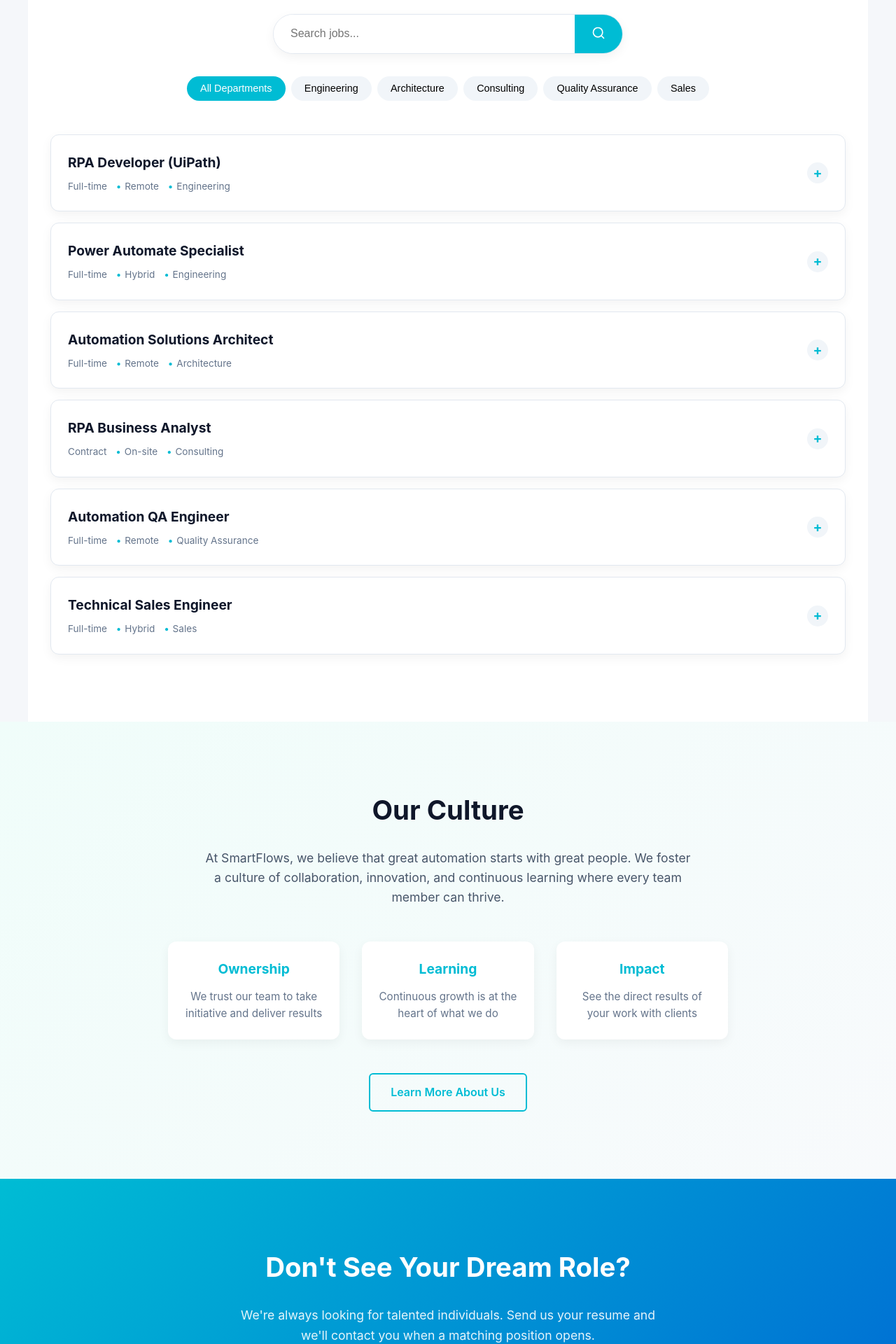
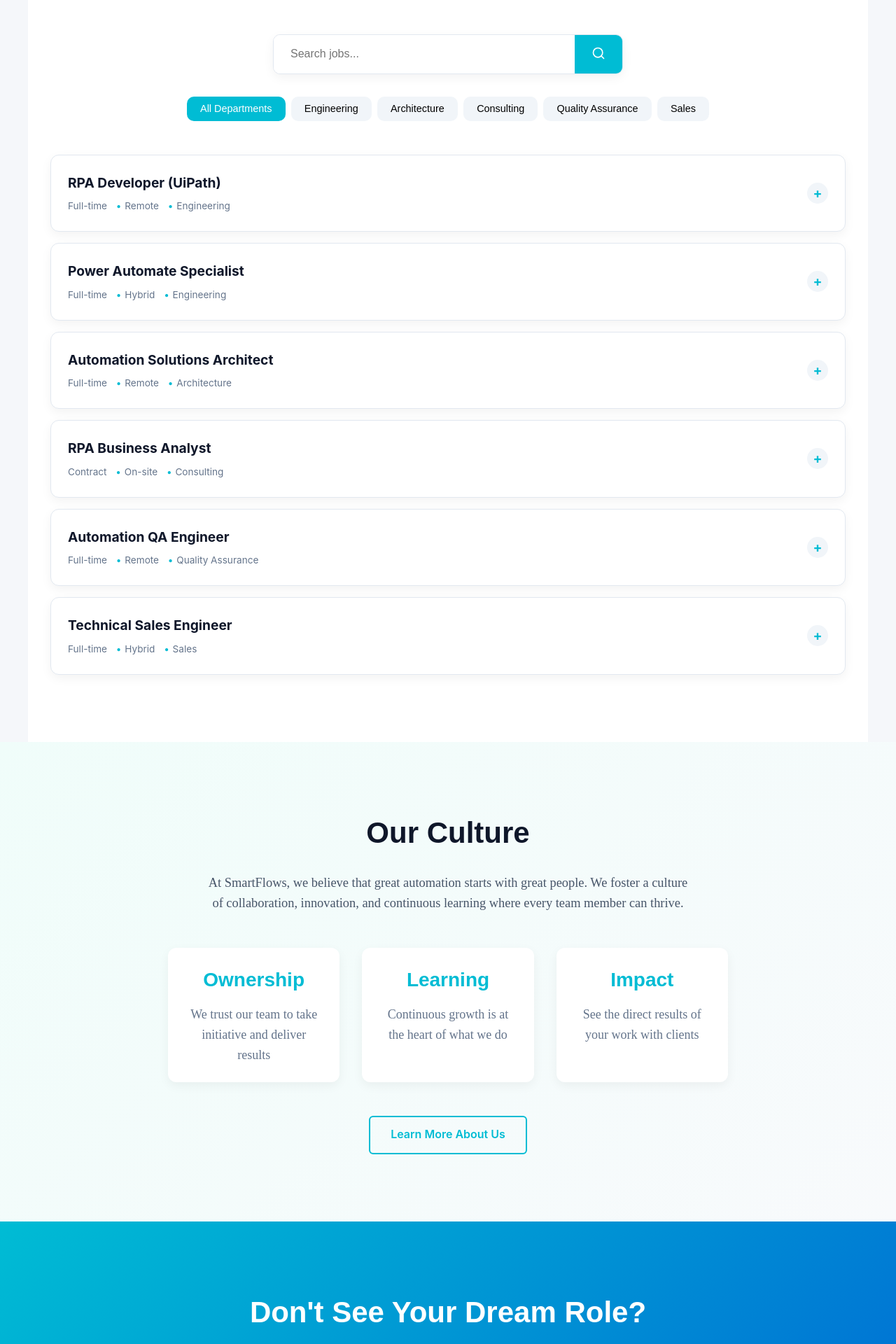
Before and after one commit to Shauryaraje7/SMART-FLOWS, a React (Vite) app: page /careerpage in a window 1280 px wide. Shown: the part 1520-3440 px from the top of the page at 70% size. Built offline with nearby package versions, Linux system fonts and the light colour scheme.

Commit message:
version 12.0.5

```diff
--- a/src/components/Pages/AboutusPage.jsx
+++ b/src/components/Pages/AboutusPage.jsx
@@ -240,7 +240,7 @@ const AboutPage = () => {
               <div className="aboutpage-team-stat-label">Industries Served</div>
             </div>
           </div>
-          <Link to="/team" className="aboutpage-btn-outline">Meet Our Team</Link>
+
         </div>
       </section>
 
--- a/src/components/Pages/Blogs.jsx
+++ b/src/components/Pages/Blogs.jsx
@@ -159,8 +159,8 @@ const BlogsPage = () => {
       {/* Blog Hero Section */}
       <section className="blogsHero">
         <div className="heroContent">
-          <h1>Automation Insights & Trends</h1>
-          <p>Expert perspectives on robotic process automation, AI integration, and digital transformation</p>
+          <h1 className='Allh1 headings'  >Automation Insights & Trends</h1>
+          <p className='AllP headingpara'   >Expert perspectives on robotic process automation, AI integration, and digital transformation</p>
           <div className="searchBar">
             <input
               type="text"
--- a/src/components/Pages/CareerPage.jsx
+++ b/src/components/Pages/CareerPage.jsx
@@ -292,7 +292,7 @@ const CareersPage = () => {
       {/* Job Openings Section */}
       <section className="carrespage-job-openings" id="open-positions">
         <div className="carrespage-section-header">
-          <h2>Current Openings</h2>
+          <h2 className='Alh1 subheadings'  >Current Openings</h2>
           <p>Find your perfect role in our growing team</p>
         </div>
 
@@ -356,20 +356,20 @@ const CareersPage = () => {
       {/* Culture Section */}
       <section className="carrespage-culture-section">
         <div className="carrespage-culture-content">
-          <h2>Our Culture</h2>
-          <p>At SmartFlows, we believe that great automation starts with great people. We foster a culture of collaboration, innovation, and continuous learning where every team member can thrive.</p>
+          <h2 className='Allh1 subheadings'  >Our Culture</h2>
+          <p className='AllP subheadingpara'  >At SmartFlows, we believe that great automation starts with great people. We foster a culture of collaboration, innovation, and continuous learning where every team member can thrive.</p>
           <div className="carrespage-culture-points">
             <div className="carrespage-culture-point">
-              <h3>Ownership</h3>
-              <p>We trust our team to take initiative and deliver results</p>
+              <h3 className='Allh1 smallheading'  >Ownership</h3>
+              <p className='AllP smallpara'  >We trust our team to take initiative and deliver results</p>
             </div>
             <div className="carrespage-culture-point">
-              <h3>Learning</h3>
-              <p>Continuous growth is at the heart of what we do</p>
+              <h3 className='Allh1 smallheading'   >Learning</h3>
+              <p  className='AllP smallpara'  >Continuous growth is at the heart of what we do</p>
             </div>
             <div className="carrespage-culture-point">
-              <h3>Impact</h3>
-              <p>See the direct results of your work with clients</p>
+              <h3 className='Allh1 smallheading'  >Impact</h3>
+              <p className='AllP smallpara'  >See the direct results of your work with clients</p>
             </div>
           </div>
           <Link to="/about" className="carrespage-outline-button">Learn More About Us</Link>
@@ -379,8 +379,8 @@ const CareersPage = () => {
       {/* CTA Section */}
       <section className="carrespage-careers-cta">
         <div className="carrespage-cta-content">
-          <h2>Don't See Your Dream Role?</h2>
-          <p>We're always looking for talented individuals. Send us your resume and we'll contact you when a matching position opens.</p>
+          <h2 className='subheadings Allh1'  >Don't See Your Dream Role?</h2>
+          <p className='AllP subheadingpara'   >We're always looking for talented individuals. Send us your resume and we'll contact you when a matching position opens.</p>
           <button onClick={() => handleApplyClick({ title: "General Application" })} className="carrespage-cta-button">Submit Your Resume</button>
         </div>
       </section>
--- a/src/components/Pages/servicepage.jsx
+++ b/src/components/Pages/servicepage.jsx
@@ -6,7 +6,7 @@ import 'swiper/css';
 import '../styles/ServicesPage.css';
 import UipathLogo from '../../assets/UiPath-Logo.png';
 import PowerAutomateLogo from '../../assets/power-automate-logo-removebg-preview.png';
-import AgenticAiLogo from '../../assets/aiagents.png';
+import AgenticAiLogo from '../../assets/newaiimg.png';
 import AutomationAnywher from '../../assets/Automation-Anywhere.png';
 import BluePrism from '../../assets/Blue-Prism.png';
 import FooterSection from '../Sections/FooterSection.jsx';
--- a/src/components/styles/AboutusPage.css
+++ b/src/components/styles/AboutusPage.css
@@ -75,7 +75,7 @@
 
 .aboutpage-btn-outline {
   background: transparent;
-  color: #00bcd4;
+  color: white;
   border: 2px solid #00bcd4;
 }
 
@@ -86,7 +86,7 @@
 }
 
 .aboutpage-btn-outline:hover {
-  background: rgba(0, 188, 212, 0.05);
+  background:white;
   transform: translateY(-3px);
   color: #008ba3;
   border-color: #008ba3;
@@ -110,7 +110,7 @@
   filter: drop-shadow(0 0 20px rgba(0, 188, 212, 0.4));
   position: relative;
   z-index: 2;
-  animation: float 6s ease-in-out infinite;
+
 }
 
 @keyframes float {
@@ -136,7 +136,7 @@
   background: linear-gradient(135deg, #00bcd4 0%, #006064 100%);
   color: white;
   text-align: center;
-  padding: 6rem 2rem;
+  padding: 3rem 2rem;
 }
 
 .aboutpage-stats-container {
@@ -420,6 +420,7 @@
   grid-template-columns: repeat(auto-fit, minmax(300px, 1fr));
   gap: 2rem;
   margin-top: 3rem;
+  padding: 3rem 5rem;
 }
 
 .aboutpage-course-card {
@@ -647,7 +648,7 @@
   background: linear-gradient(135deg, #00bcd4 0%, #006064 100%);
   color: white;
   text-align: center;
-  padding: 6rem 2rem;
+  padding: 4rem 2rem;
 }
 
 .aboutpage-cta-content {
--- a/src/components/styles/BlogsPage.css
+++ b/src/components/styles/BlogsPage.css
@@ -35,14 +35,13 @@
 }
 
 .blogsHero h1 {
-  font-size: clamp(2rem, 5vw, 3.5rem);
-  font-weight: 800;
+
   margin-bottom: 1.5rem;
   line-height: 1.2;
 }
 
 .blogsHero p {
-  font-size: clamp(1rem, 2vw, 1.5rem);
+
   opacity: 0.9;
   margin-bottom: 2.5rem;
 }
--- a/src/components/styles/CareerPage.css
+++ b/src/components/styles/CareerPage.css
@@ -160,7 +160,7 @@
   max-width: 500px;
   margin: 0 auto 2rem;
   background: white;
-  border-radius: 50px;
+  border-radius: 10px;
   overflow: hidden;
   box-shadow: 0 5px 15px rgba(0, 0, 0, 0.05);
   border: 1px solid #e2e8f0;
@@ -204,7 +204,7 @@
   padding: 0.6rem 1.2rem;
   background: #f1f5f9;
   border: none;
-  border-radius: 50px;
+  border-radius: 10px;
   font-size: 0.9rem;
   cursor: pointer;
   transition: all 0.3s ease;
@@ -372,13 +372,13 @@
 }
 
 .carrespage-culture-content h2 {
-  font-size: clamp(1.8rem, 3vw, 2.5rem);
+
   margin-bottom: 1.5rem;
   color: #0f172a;
 }
 
 .carrespage-culture-content p {
-  font-size: 1.1rem;
+
   color: #475569;
   max-width: 700px;
   margin: 0 auto 3rem;
@@ -400,13 +400,13 @@
 }
 
 .carrespage-culture-point h3 {
-  font-size: 1.2rem;
+
   margin-bottom: 0.8rem;
   color: #00bcd4;
 }
 
 .carrespage-culture-point p {
-  font-size: 0.95rem;
+
   color: #64748b;
   margin-bottom: 0;
 }
@@ -442,12 +442,12 @@
 }
 
 .carrespage-careers-cta h2 {
-  font-size: clamp(1.8rem, 3vw, 2.5rem);
+
   margin-bottom: 1.5rem;
 }
 
 .carrespage-careers-cta p {
-  font-size: 1.1rem;
+
   opacity: 0.9;
   margin-bottom: 2.5rem;
   max-width: 600px;
--- a/src/components/styles/ServicesPage.css
+++ b/src/components/styles/ServicesPage.css
@@ -199,9 +199,9 @@
 }
 
 .servicespage-service-logo {
-  width: 60px;
-  height: 60px;
-  object-fit: contain;
+    width: 74px;
+    height: 85px;
+    object-fit: contain;
 }
 
 .servicespage-service-block h3 {
@@ -686,7 +686,9 @@
   .servicespage-hero {
     padding: 6rem 1rem 10rem;
   }
-
+  .servicespage-service-logo {
+    width: 65px;
+  }
 
 
   .servicespage-service-features {
```
Also changed, not shown: src/assets/newaiimg.png (added).
